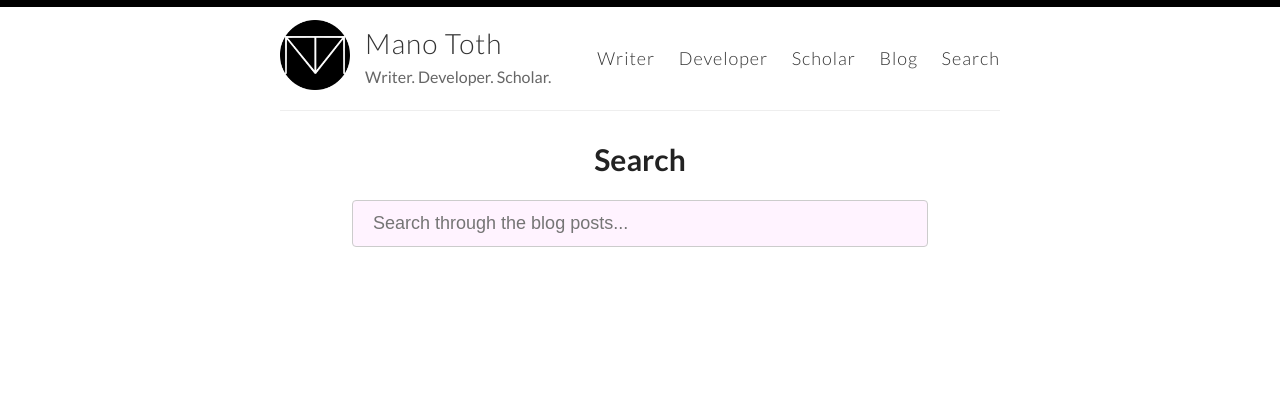
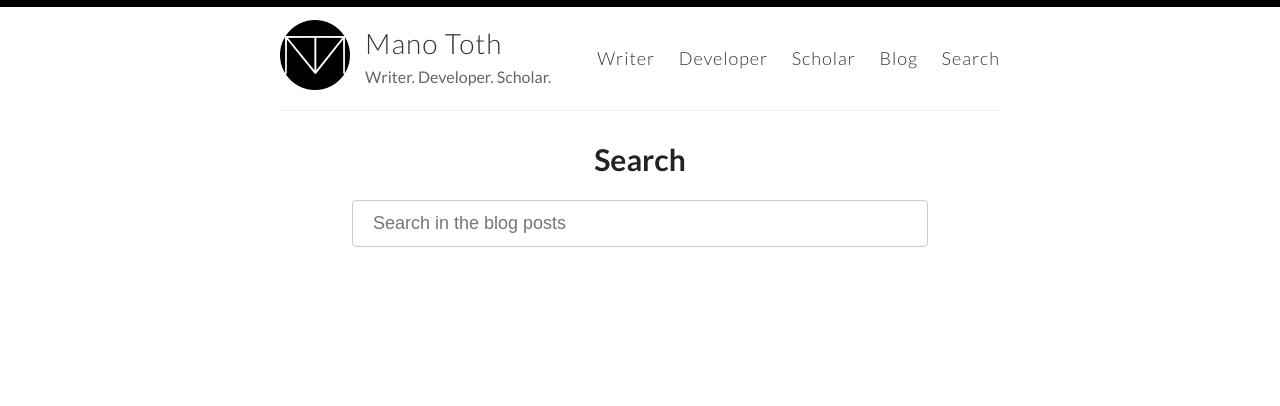
Before and after one commit to manototh/jekyll-test, a Jekyll site: the page built from _pages/search.md, in a window 1280 px wide. Shown: the top 406 px of the page. Built offline with Jekyll 4.4.1, drawn with Linux system fonts in a browser that asks for light colours.

Commit message:
Add scrollbar, fix search

```diff
--- a/_pages/search.md
+++ b/_pages/search.md
@@ -5,7 +5,7 @@
 ---
 
 <div id="search-container">
-    <input type="text" id="search-input" placeholder="Search through the blog posts...">
+    <input type="text" id="search-input" placeholder="Search in the blog posts">
     <ul id="results-container"></ul>
 </div>
 
--- a/assets/style.scss
+++ b/assets/style.scss
@@ -8,6 +8,29 @@
 @import "reset";
 @import "variables";
 // Syntax highlighting @import is at the bottom of this file
+
+/**************/
+/* CUSTOMIZATIONS */
+/**************/
+
+/* Custom scrollbars */
+::-webkit-scrollbar-track {
+	-webkit-box-shadow: inset 0 0 6px rgba(0,0,0,0.3);
+	border-radius: 10px;
+	background-color: #f5f5f5;
+	margin-bottom: 10px;
+}
+
+::-webkit-scrollbar {
+	width: 12px;
+	background-color: #f5f5f5;
+}
+
+::-webkit-scrollbar-thumb {
+	border-radius: 10px;
+	-webkit-box-shadow: inset 0 0 6px rgba(0,0,0,.3);
+	background-color: #555;
+}
 
 /**************/
 /* BASE RULES */
@@ -150,7 +173,7 @@
   border-radius: 4px;
   box-sizing: border-box;
   font-size: 18px;
-  background-color: #fff3ff;
+  background-color: #fff;
 }
 
 .share-box {
```
